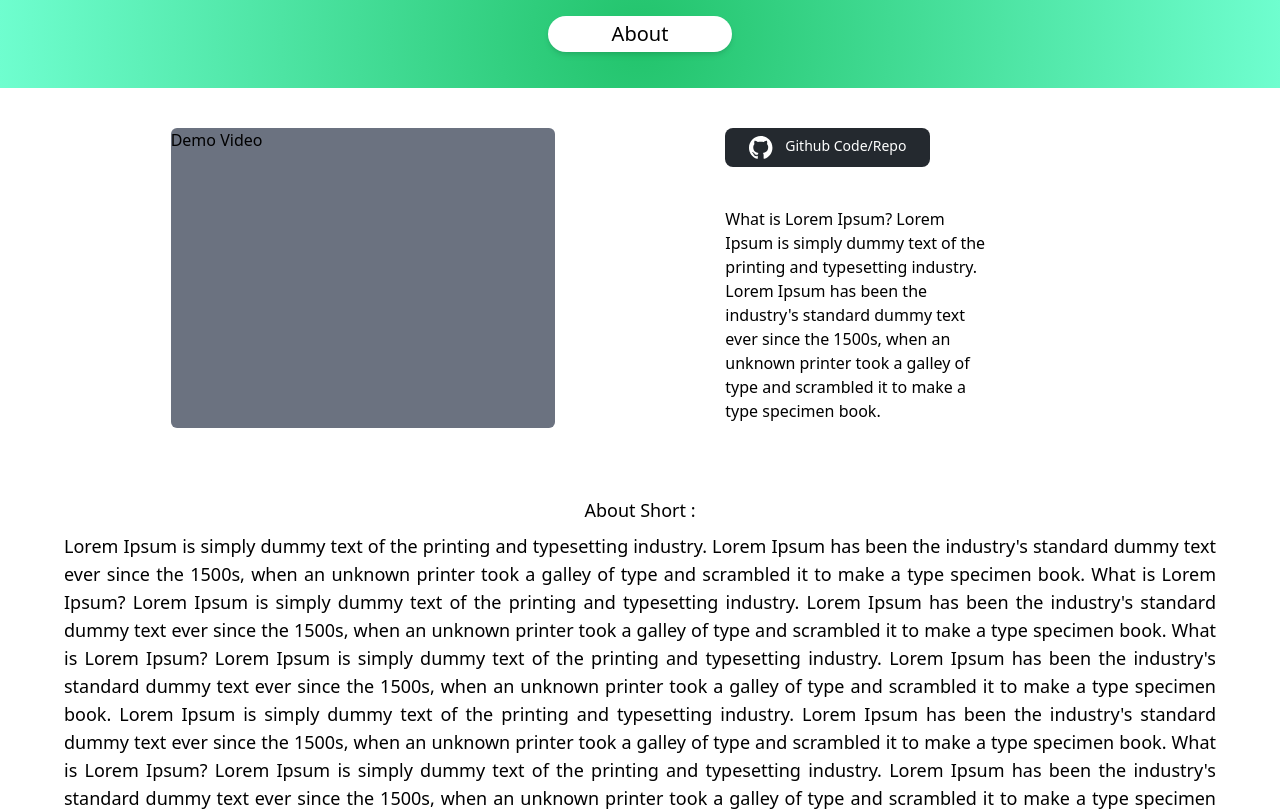
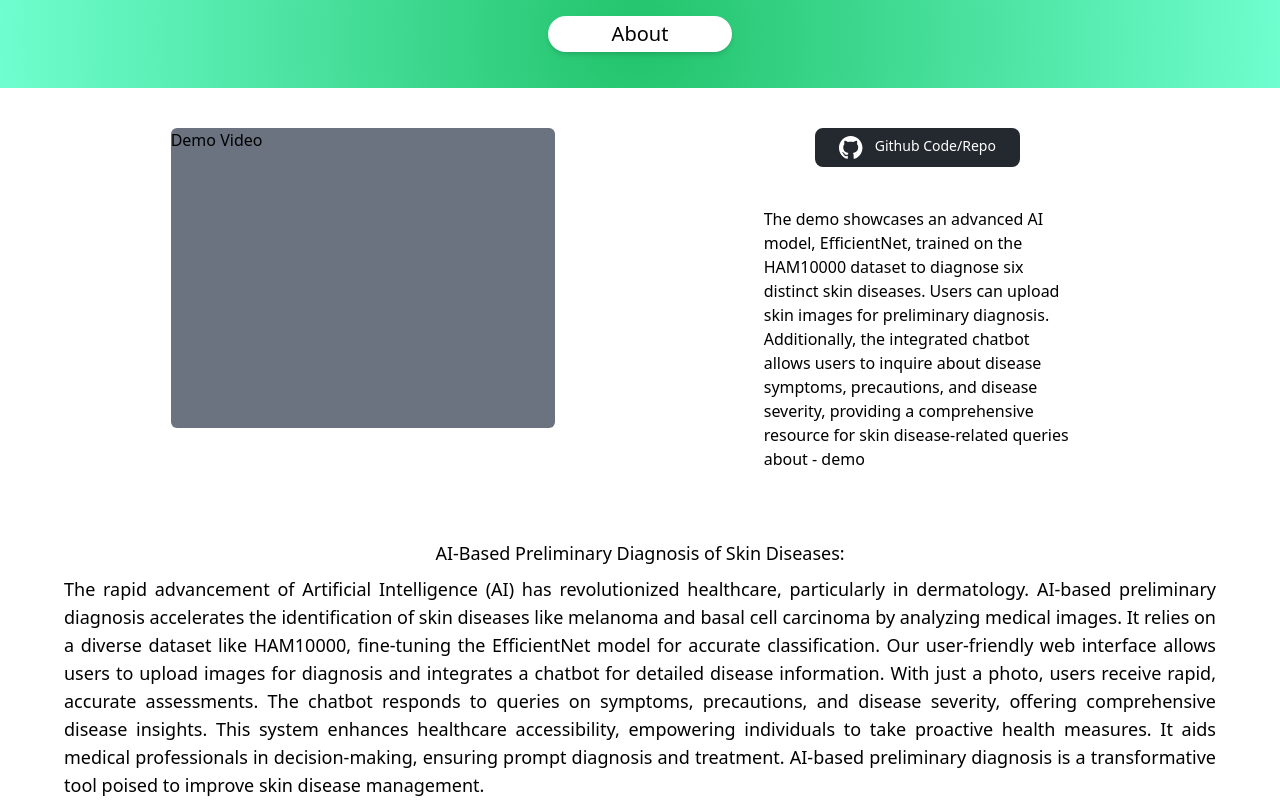
Before and after one commit to aryanraj2713/AI-Based-Dermatology-Pre-diagnostic-Tool, a React (Vite) app in the folder client/: page / in a window 1280 px wide. Shown: the part 1660-2471 px from the top of the page. Built offline with nearby package versions, Linux system fonts and the light colour scheme.

Commit message:
UI Changes

```diff
--- a/client/src/App.jsx
+++ b/client/src/App.jsx
@@ -21,11 +21,13 @@ export function App() {
       <Toaster richColors closeButton expand />
       {isModalOpen ? <LoginModal /> : ''}
       <div>
-        <header className="bg-[#F8F9FA] w-full h-20 sticky z-50 top-0">
+        <header className="bg-[#F8F9FA] w-full h-20 sticky z-50 top-0 shadow-md">
           <nav className="flex justify-between items-center w-full mx-auto h-full px-10 py-2 max-md:px-4">
-            <h1 className="font-semibold text-lg max-md:text-xs ">
-              AI-Based Dermatological <br></br> Diagnosis Tool
-            </h1>
+            <a href="/">
+              <h1 className="font-semibold text-lg max-md:text-xs ">
+                AI-Based Dermatological <br></br> Diagnosis Tool
+              </h1>
+            </a>
             <div className="flex gap-10 justify-center items-center">
               <div className="flex gap-4 max-md:gap-2">
                 <Link
--- a/client/src/components/About.jsx
+++ b/client/src/components/About.jsx
@@ -14,7 +14,7 @@ const About = () => {
         <div className="about__main rounded-md max-md:w-[90%] w-[30%] max-md:h-[40vh] h-[300px] bg-gray-500">
           Demo Video
         </div>
-        <div className="flex flex-col gap-10 w-[30%] max-md:w-[90%]">
+        <div className="flex flex-col items-center gap-10 w-[30%] max-md:w-[90%]">
           <a
             href="https://github.com/aryanraj2713/SIH-2023"
             className="block max-md:mx-auto max-md:w-[60%]"
@@ -40,13 +40,10 @@ const About = () => {
               <p className="text-sm">Github Code/Repo</p>
             </div>
           </a>
-          <div className="about__text max:md-text-center w-[70%] max-lg:w-[90%] max-md:mx-auto">
+          <div className="about__text max:md-text-center w-[80%] max-lg:w-[90%] max-md:mx-auto">
             <p className="max-md:text-center">
-              What is Lorem Ipsum? Lorem Ipsum is simply dummy text of the
-              printing and typesetting industry. Lorem Ipsum has been the
-              industry's standard dummy text ever since the 1500s, when an
-              unknown printer took a galley of type and scrambled it to make a
-              type specimen book.
+            The demo showcases an advanced AI model, EfficientNet, trained on the HAM10000 dataset to diagnose six distinct skin diseases. Users can upload skin images for preliminary diagnosis. Additionally, the integrated chatbot allows users to inquire about disease symptoms, precautions, and disease severity, providing a comprehensive resource for skin disease-related queries
+about - demo
             </p>
           </div>
         </div>
@@ -54,31 +51,13 @@ const About = () => {
       <div className="my-10 w-full flex justify-center items-center h-auto text-justify">
         <p className="w-[90%] text-lg my-5 max-md:text-[16px]">
           <span className="w-full font-medium block text-center my-2">
-            About Short :{' '}
+          AI-Based Preliminary Diagnosis of Skin Diseases:
           </span>
-          Lorem Ipsum is simply dummy text of the printing and typesetting
-          industry. Lorem Ipsum has been the industry's standard dummy text ever
-          since the 1500s, when an unknown printer took a galley of type and
-          scrambled it to make a type specimen book. What is Lorem Ipsum? Lorem
-          Ipsum is simply dummy text of the printing and typesetting industry.
-          Lorem Ipsum has been the industry's standard dummy text ever since the
-          1500s, when an unknown printer took a galley of type and scrambled it
-          to make a type specimen book. What is Lorem Ipsum? Lorem Ipsum is
-          simply dummy text of the printing and typesetting industry. Lorem
-          Ipsum has been the industry's standard dummy text ever since the
-          1500s, when an unknown printer took a galley of type and scrambled it
-          to make a type specimen book. Lorem Ipsum is simply dummy text of the
-          printing and typesetting industry. Lorem Ipsum has been the industry's
-          standard dummy text ever since the 1500s, when an unknown printer took
-          a galley of type and scrambled it to make a type specimen book. What
-          is Lorem Ipsum? Lorem Ipsum is simply dummy text of the printing and
-          typesetting industry. Lorem Ipsum has been the industry's standard
-          dummy text ever since the 1500s, when an unknown printer took a galley
-          of type and scrambled it to make a type specimen book. What is Lorem
-          Ipsum? Lorem Ipsum is simply dummy text of the printing and
-          typesetting industry. Lorem Ipsum has been the industry's standard
-          dummy text ever since the 1500s, when an unknown printer took a galley
-          of type and scrambled it to make a type specimen book.
+The rapid advancement of Artificial Intelligence (AI) has revolutionized healthcare, particularly in dermatology. AI-based preliminary diagnosis accelerates the identification of skin diseases like melanoma and basal cell carcinoma by analyzing medical images. It relies on a diverse dataset like HAM10000, fine-tuning the EfficientNet model for accurate classification.
+
+Our user-friendly web interface allows users to upload images for diagnosis and integrates a chatbot for detailed disease information. With just a photo, users receive rapid, accurate assessments. The chatbot responds to queries on symptoms, precautions, and disease severity, offering comprehensive disease insights.
+
+This system enhances healthcare accessibility, empowering individuals to take proactive health measures. It aids medical professionals in decision-making, ensuring prompt diagnosis and treatment. AI-based preliminary diagnosis is a transformative tool poised to improve skin disease management.
         </p>
       </div>
     </div>
--- a/client/src/components/Team.jsx
+++ b/client/src/components/Team.jsx
@@ -10,7 +10,7 @@ import './styles.css';
 const Team = () => {
   return (
     <>
-      <div className="team__header w-full flex justify-center items-center h-[100px] mt-32">
+      <div className="team__header w-full flex justify-center items-center h-[100px] mt-28">
         <h1 className="team-title px-16 text-xl py-1 bg-white shadow-md rounded-full">
           <span>Team</span>
         </h1>
```
